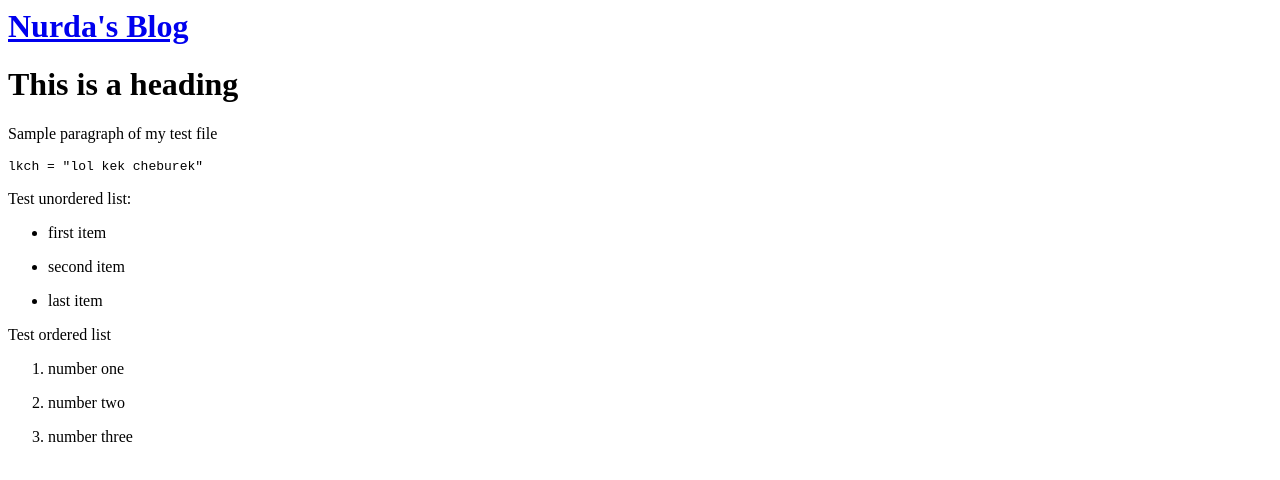
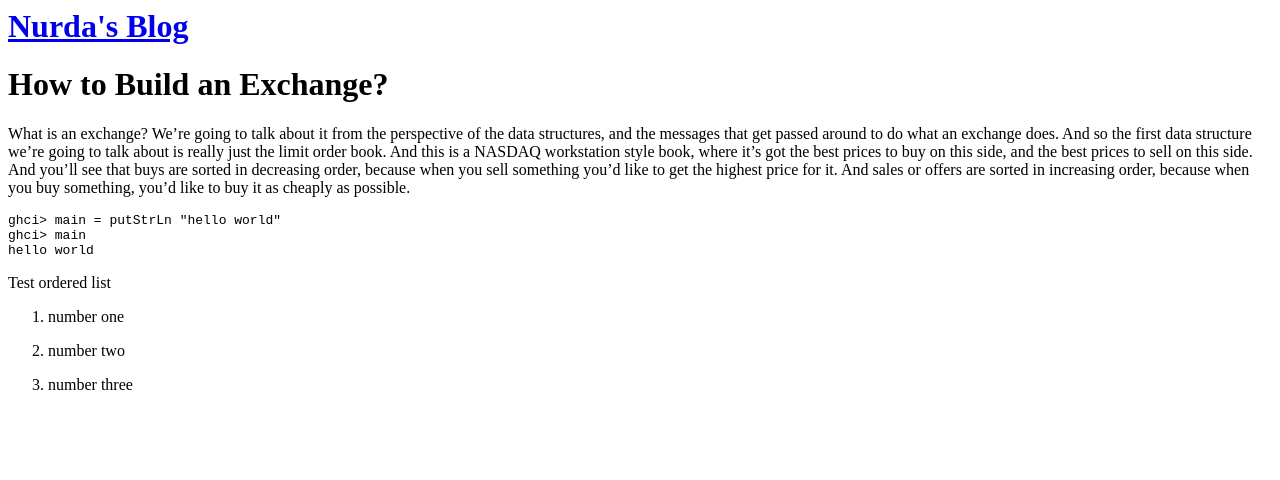
Before and after one commit to noordahx/blog.hs, a plain HTML site: page sample/outputDir/second.html in a window 1280 px wide. Drawn offline with Linux system fonts and the light colour scheme.

Commit message:
refactor sample docs

```diff
--- a/sample/outputDir/second.html
+++ b/sample/outputDir/second.html
@@ -1,2 +1,4 @@
-<html><head><title>Nurda&#39;s Blog - second</title><link rel="stylesheet" type="text/css" href="style.css"></head><body><h1><a href="index.html">Nurda&#39;s Blog</a></h1><h1>This is a heading</h1><p>Sample paragraph of my test file</p><pre>lkch = &quot;lol kek cheburek&quot;
-</pre><p>Test unordered list:</p><ul><li><p>first item</p></li><li><p>second item</p></li><li><p>last item</p></li></ul><p>Test ordered list</p><ol><li><p>number one</p></li><li><p>number two</p></li><li><p>number three</p></li></ol></body></html>
+<html><head><title>Nurda&#39;s Blog - second</title><link rel="stylesheet" type="text/css" href="style.css"></head><body><h1><a href="index.html">Nurda&#39;s Blog</a></h1><h1>How to Build an Exchange?</h1><p>What is an exchange? We’re going to talk about it from the perspective of the data structures, and the messages that get passed around to do what an exchange does. And so the first data structure we’re going to talk about is really just the limit order book. And this is a NASDAQ workstation style book, where it’s got the best prices to buy on this side, and the best prices to sell on this side. And you’ll see that buys are sorted in decreasing order, because when you sell something you’d like to get the highest price for it. And sales or offers are sorted in increasing order, because when you buy something, you’d like to buy it as cheaply as possible.</p><pre>ghci&gt; main = putStrLn &quot;hello world&quot;
+ghci&gt; main
+hello world
+</pre><p>Test ordered list</p><ol><li><p>number one</p></li><li><p>number two</p></li><li><p>number three</p></li></ol></body></html>
```
Also changed, not shown: sample/outputDir/first.html (+1 -2 lines), sample/outputDir/index.html (+3 -2 lines), sample/sampleDir/first.txt, sample/sampleDir/second.txt.
